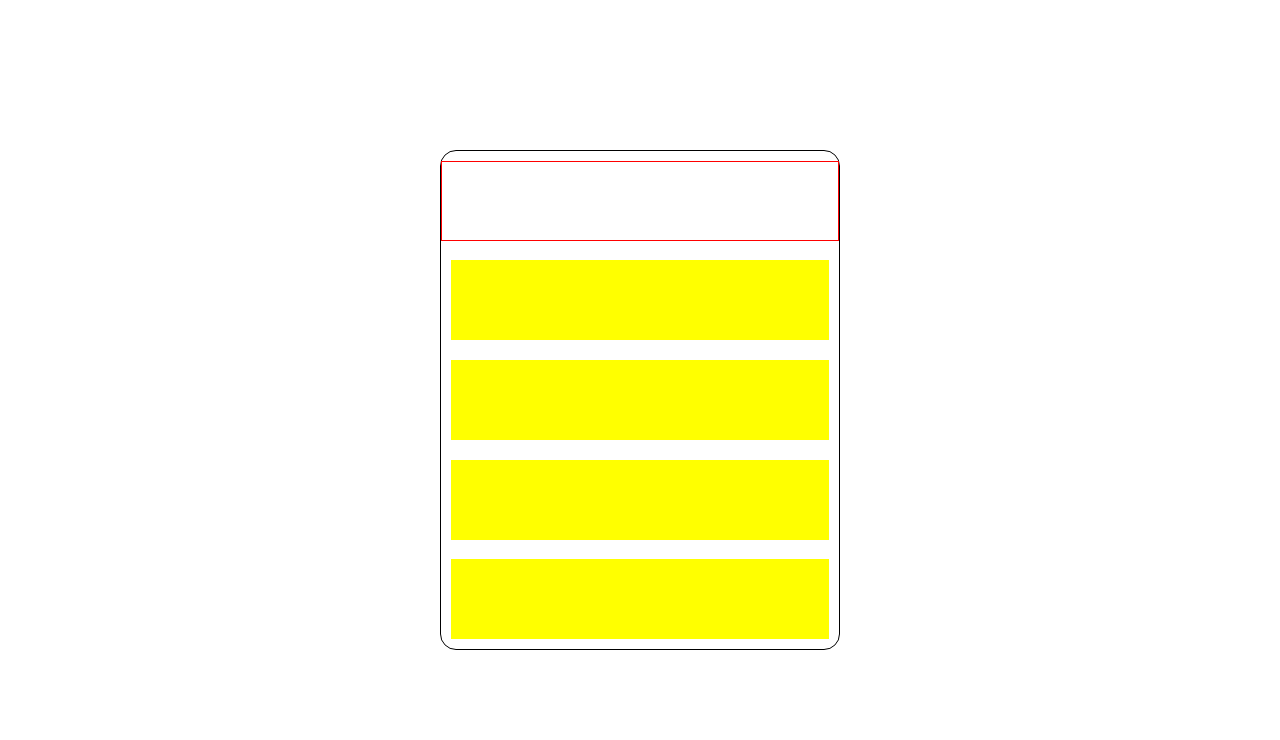
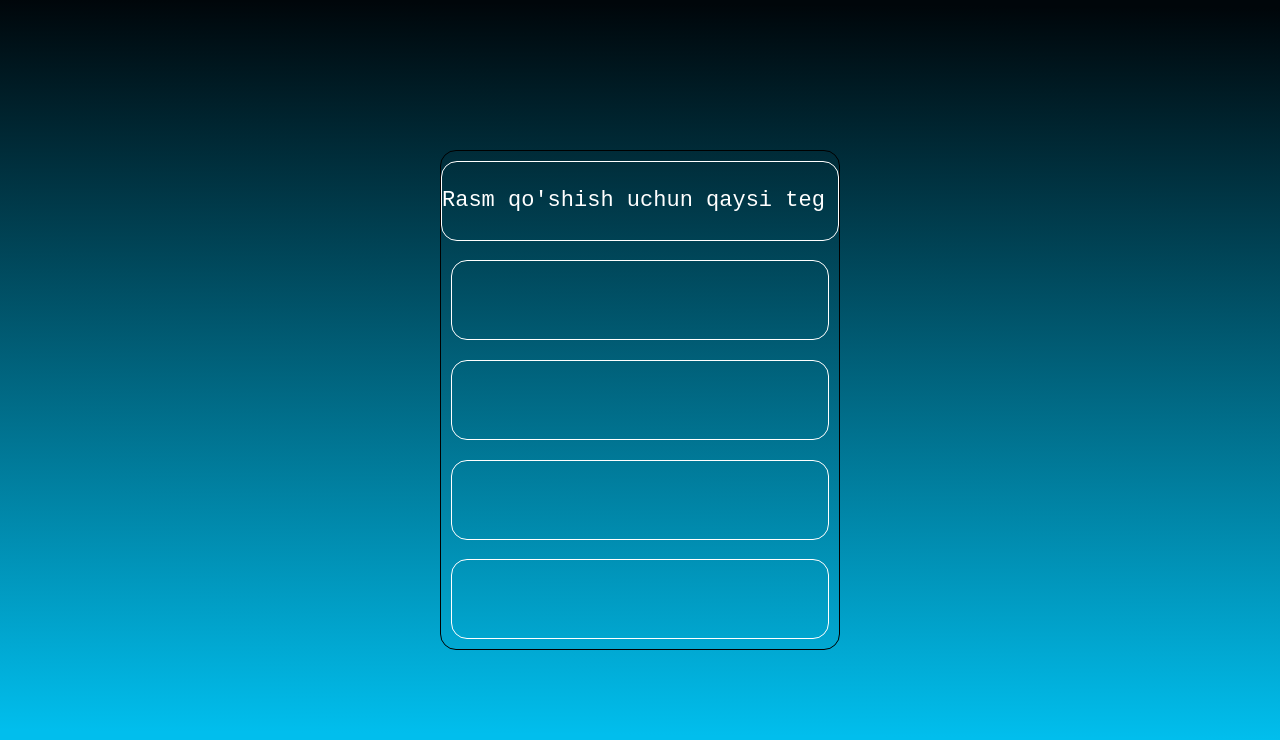
Before and after one commit to Javohirjon108/quiz-test, a plain HTML site: page index.html in a window 1280 px wide. Drawn offline with Linux system fonts and the light colour scheme.

Commit message:
Ish chala qoldi oxirgacha yetkaz

```diff
--- a/app.js
+++ /dev/null
@@ -1,15 +0,0 @@
-let quiz = ["HTML nima ?", "HTML hujjati qaysi teg bilan boshlanadi ?", "Veb sahifaning asosiy qismi qaysi tegda yoziladi ?"];
-let answers = ["Veb sahifalarni tuzish uchun markup (belgilash) tili", "<!DOCTYPE html>", "app.js", "<body>"];
-let savol = document.querySelector(".yozuv");
-let rand = Math.trunc(Math.random() * quiz.length);
-savol.value = quiz[rand]
-let test = [
-    '<div class="test"></div>',
-    '<div class="test"></div>',
-    '<div class="test"></div>',
-    '<div class="test"></div>'
-]
-document.body.addEventListener("keydown", (e) => {
-    if (e.key === "r" || e.key === "R") { window.location.reload() };
-});
-document.querySelector(".wrapper").innerHTML += test.join("")
--- a/index.html
+++ b/index.html
@@ -11,5 +11,25 @@
     <input type="text" class="yozuv" readonly>
   </div>
 </body>
-<script src="./app.js"></script>
+<script>
+  let quiz = ["HTML nima ?", "HTML hujjati qaysi teg bilan boshlanadi ?", "Veb sahifaning asosiy qismi qaysi tegda yoziladi ?","Rasm qo'shish uchun qaysi teg ishlatiladi ?"];
+  let answers = ["Veb sahifalarni tuzish uchun markup (belgilash) tili", "<!DOCTYPE html>", "app.js", "<body>","<img>"];
+  let savol = document.querySelector(".yozuv");
+  let rand = Math.trunc(Math.random() * quiz.length);
+  savol.value = quiz[rand]
+  let test = [
+    '<div class="test"></div>',
+    '<div class="test"></div>',
+    '<div class="test"></div>',
+    '<div class="test"></div>'
+  ]
+  document.body.addEventListener("keydown", (e) => {
+    if (e.key === "r" || e.key === "R") { window.location.reload() };
+  });
+  let wrapper = document.querySelector(".wrapper");
+  test.forEach((val)=>{
+    wrapper.insertAdjacentHTML("beforeend",val)
+  })
+</script>
+
 </html>
--- a/style.css
+++ b/style.css
@@ -4,6 +4,7 @@ body{
     display: flex;
     align-items: center;
     justify-content: center;
+    background-image: linear-gradient( 180.4deg,  rgba(0,6,10,1) 1%, rgba(1,190,237,1) 91.4% );
 }
 *{
     box-sizing: border-box;
@@ -30,12 +31,24 @@ body{
 .yozuv{
     width: 100%;
     height: 80px;
-    border: 1px solid red;
-    color: red;
+    border: 1px solid white;
+    border-radius: 16px;
+    color: white;
+    background-color: transparent;
+    -webkit-border-radius: 16px;
+    -moz-border-radius: 16px;
+    -ms-border-radius: 16px;
+    -o-border-radius: 16px;
+    text-align: center;
+    font-size: 22px;
 }
 .test{
     width: 95%;
     height: 80px;
-    background-color: yellow;
+    background-color: transparent;
+    border: 1px solid white;
+    border-radius: 16px;
+    -webkit-border-radius: 16px;
+    -moz-border-radius: 16px;
     cursor: pointer;
 }
```
